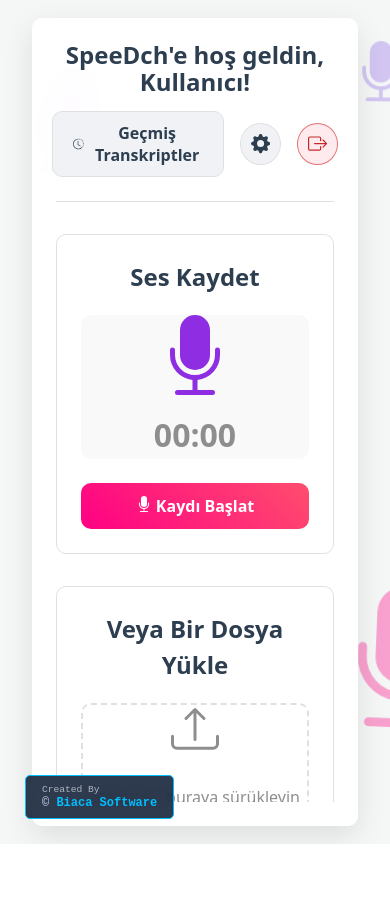
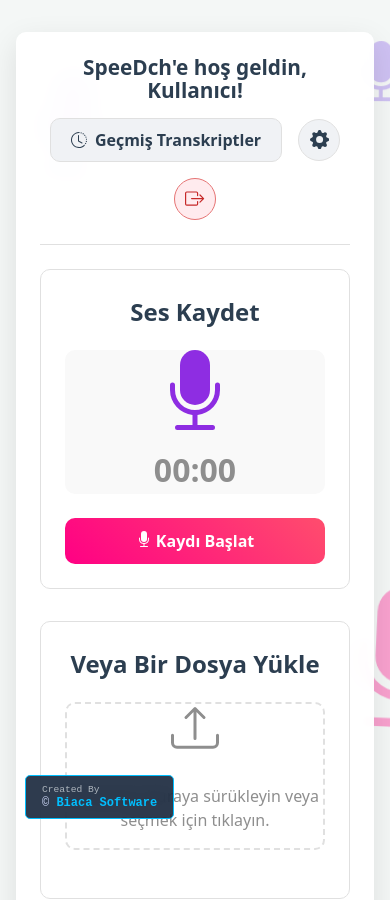
Before and after one commit to Birkanatmaca/SpeeDh, a React (Vite) app in the folder mainfrontend/: page /dashboard in a window 390 px wide. Shown: the top 900 px of the page. Before the commit the page ends 844 px from the top, so only its background shows below. Built offline with nearby package versions, Linux system fonts and the light colour scheme.

Commit message:
updated.

```diff
--- a/mainfrontend/src/App.jsx
+++ b/mainfrontend/src/App.jsx
@@ -13,7 +13,6 @@ function App() {
         <Route path="/login" element={<LoginPage />} />
         <Route path="/verify-email" element={<VerifyEmailPage />} />
         <Route path="/dashboard" element={<DashboardPage />} />
-        {/* /history rotası artık gerekli değil, kaldırıldı */}
       </Routes>
     </BrowserRouter>
   );
--- a/mainfrontend/src/api/authService.js
+++ b/mainfrontend/src/api/authService.js
@@ -70,3 +70,21 @@ export const deleteTranscript = (transcriptId) => {
         }
     });
 };
+
+export const getUserProfile = () => {
+    const token = localStorage.getItem('authToken');
+    return axios.get(`${API_URL}/users/me`, {
+        headers: { 'Authorization': `Bearer ${token}` }
+    });
+};
+
+// YENİ FONKSİYON: Şifre değiştirme isteği gönderir.
+export const changePassword = (currentPassword, newPassword) => {
+    const token = localStorage.getItem('authToken');
+    return axios.put(`${API_URL}/users/me/password`, {
+        current_password: currentPassword,
+        new_password: newPassword
+    }, {
+        headers: { 'Authorization': `Bearer ${token}` }
+    });
+};
--- a/mainfrontend/src/components/common/Input.jsx
+++ b/mainfrontend/src/components/common/Input.jsx
@@ -1,6 +1,6 @@
 import './Input.scss';
 
-const Input = ({ type, placeholder, value, onChange, name }) => {
+const Input = ({ type, placeholder, value, onChange, name, readOnly }) => {
     return (
         <input
             className="custom-input"
@@ -10,6 +10,7 @@ const Input = ({ type, placeholder, value, onChange, name }) => {
             onChange={onChange}
             name={name}
             required
+            readOnly={readOnly} // Bu satırı ekleyin
         />
     );
 };
--- a/mainfrontend/src/pages/AuthPage.scss
+++ b/mainfrontend/src/pages/AuthPage.scss
@@ -248,11 +248,16 @@
     }
 
     .auth-panel {
-        min-height: 200px;
+        // Renkli alanın minimum yüksekliğini 150px'e düşürdük
+        min-height: 150px;
         text-align: center;
+        // İçerik daha iyi sığsın diye dikey padding'i azalttık
+        padding-top: 20px;
+        padding-bottom: 20px;
 
         h1 {
-            font-size: 2.5rem;
+            // Başlık font boyutunu da küçülttük
+            font-size: 2.2rem;
         }
 
         p {
--- a/mainfrontend/src/pages/DashboardPage.jsx
+++ b/mainfrontend/src/pages/DashboardPage.jsx
@@ -1,8 +1,8 @@
 import React, { useState, useRef } from 'react';
-import { BsFillMicFill, BsUpload, BsClockHistory, BsGearFill, BsArrowLeft, BsRecordCircle, BsStopCircle, BsTrashFill, BsBoxArrowRight, BsEyeFill } from "react-icons/bs";
+import { BsFillMicFill, BsUpload, BsClockHistory, BsGearFill, BsArrowLeft, BsRecordCircle, BsStopCircle, BsTrashFill, BsBoxArrowRight, BsEyeFill, BsPerson, BsEnvelope, BsKey } from "react-icons/bs";
 import Input from '../components/common/Input';
 import Button from '../components/common/Button';
-import { transcribeAudio, getHistory, getAudioFile, deleteTranscript } from '../api/authService';
+import { transcribeAudio, getHistory, getAudioFile, deleteTranscript, getUserProfile, changePassword } from '../api/authService';
 import { useNavigate } from 'react-router-dom';
 import './DashboardPage.scss';
 import BiacaButton from '../components/common/BiacaButton';
@@ -26,6 +26,11 @@ const DashboardPage = () => {
 
     const [isConfirmModalOpen, setIsConfirmModalOpen] = useState(false);
     const [transcriptToDelete, setTranscriptToDelete] = useState(null);
+
+    const [profile, setProfile] = useState(null);
+    const [passwordData, setPasswordData] = useState({ currentPassword: '', newPassword: '', confirmPassword: '' });
+    const [passwordError, setPasswordError] = useState('');
+    const [passwordSuccess, setPasswordSuccess] = useState('');
 
     const userName = "Kullanıcı";
     const navigate = useNavigate();
@@ -205,9 +210,46 @@ const DashboardPage = () => {
             setError("Ses dosyası indirilirken bir hata oluştu.");
         }
     };
+    const handleSettingsClick = async () => {
+        setActiveView('settings');
+        setError(''); // Genel hata mesajını temizle
+        try {
+            const response = await getUserProfile();
+            setProfile(response.data);
+        } catch (err) {
+            setError("Kullanıcı bilgileri yüklenemedi.");
+            setProfile(null);
+        }
+    };
+
+    // Şifre formu inputları değiştikçe state'i günceller
+    const handlePasswordFormChange = (e) => {
+        setPasswordData({ ...passwordData, [e.target.name]: e.target.value });
+    };
+
+    // Şifre değiştirme formu gönderildiğinde çalışır
+    const handlePasswordSubmit = async (e) => {
+        e.preventDefault();
+        setPasswordError('');
+        setPasswordSuccess('');
+
+        if (passwordData.newPassword !== passwordData.confirmPassword) {
+            setPasswordError("Yeni şifreler eşleşmiyor.");
+            return;
+        }
+
+        try {
+            const response = await changePassword(passwordData.currentPassword, passwordData.newPassword);
+            setPasswordSuccess(response.data.message);
+            setPasswordData({ currentPassword: '', newPassword: '', confirmPassword: '' }); // Formu temizle
+        } catch (err) {
+            setPasswordError(err.response?.data?.error || "Şifre değiştirilirken bir hata oluştu.");
+        }
+    };
 
     const renderContent = () => {
         switch (activeView) {
+            // ---------- AYARLAR SAYFASI YENİ YAPISI BAŞLANGIÇ ----------
             case 'settings':
                 return (
                     <div className="settings-view">
@@ -217,30 +259,48 @@ const DashboardPage = () => {
                                 <BsArrowLeft /> Ana Sayfaya Dön
                             </button>
                         </div>
-                        <div className="settings-content">
+
                         <div className="settings-form-container">
                             <h4>Kullanıcı Bilgileri</h4>
                             <form>
-                                    <Input name="firstName" type="text" placeholder="Ad" defaultValue="Kullanıcı" />
-                                    <Input name="lastName" type="text" placeholder="Soyad" defaultValue="Adı" />
-                                    <Input name="email" type="email" placeholder="E-posta" defaultValue="kullanici@mail.com" disabled />
-                                    <Button type="submit">Bilgileri Güncelle</Button>
+                                <div className="input-with-icon">
+                                    <BsPerson />
+                                    <Input name="fullName" type="text" placeholder="Ad Soyad" value={profile ? `${profile.first_name} ${profile.last_name}` : 'Yükleniyor...'} readOnly />
+                                </div>
+                                <div className="input-with-icon">
+                                    <BsEnvelope />
+                                    <Input name="email" type="email" placeholder="E-posta" value={profile ? profile.email : 'Yükleniyor...'} readOnly />
+                                </div>
                             </form>
                         </div>
+
                         <div className="settings-form-container">
                             <h4>Şifre Değiştir</h4>
-                                <form>
-                                    <Input name="currentPassword" type="password" placeholder="Mevcut Şifre" />
-                                    <Input name="newPassword" type="password" placeholder="Yeni Şifre" />
-                                    <Input name="confirmPassword" type="password" placeholder="Yeni Şifre (Tekrar)" />
+                            <form onSubmit={handlePasswordSubmit}>
+                                <div className="input-with-icon">
+                                    <BsKey />
+                                    <Input name="currentPassword" type="password" placeholder="Mevcut Şifre" value={passwordData.currentPassword} onChange={handlePasswordFormChange} required />
+                                </div>
+                                <div className="input-with-icon">
+                                    <BsKey />
+                                    <Input name="newPassword" type="password" placeholder="Yeni Şifre" value={passwordData.newPassword} onChange={handlePasswordFormChange} required />
+                                </div>
+                                <div className="input-with-icon">
+                                    <BsKey />
+                                    <Input name="confirmPassword" type="password" placeholder="Yeni Şifre (Tekrar)" value={passwordData.confirmPassword} onChange={handlePasswordFormChange} required />
+                                </div>
                                 <Button type="submit">Şifreyi Değiştir</Button>
+                                {passwordSuccess && <p className="success-message">{passwordSuccess}</p>}
+                                {passwordError && <p className="error-message">{passwordError}</p>}
                             </form>
                         </div>
                     </div>
-                    </div>
                 );
+            // ---------- AYARLAR SAYFASI YENİ YAPISI BİTİŞ ----------
+
             case 'history':
                 return (
+                    //... (Bu kısım aynı kalacak)
                     <div className="history-view">
                         <div className="view-header">
                             <h3>Geçmiş Transkriptler</h3>
@@ -265,7 +325,6 @@ const DashboardPage = () => {
                                                 <td>{formatDate(item.created_at)}</td>
                                                 <td>
                                                     <button className="action-button view" onClick={() => handleViewClick(item)}><BsEyeFill /> Görüntüle</button>
-                                                    {/* OnClick olayını güncelle */}
                                                     <button className="action-button delete" onClick={() => handleDeleteClick(item)}><BsTrashFill /> Sil</button>
                                                 </td>
                                             </tr>
@@ -282,6 +341,7 @@ const DashboardPage = () => {
                 );
             default: // 'main'
                 return (
+                    //... (Bu kısım aynı kalacak)
                     <div className="transcribe-container">
                         <div className="input-options">
                             <div className="recorder-section">
@@ -346,7 +406,7 @@ const DashboardPage = () => {
                         <button className="history-button" onClick={handleHistoryClick}>
                             <BsClockHistory /> Geçmiş Transkriptler
                         </button>
-                        <button className="settings-button" onClick={() => setActiveView('settings')} title="Ayarlar">
+                        <button className="settings-button" onClick={handleSettingsClick} title="Ayarlar">
                             <BsGearFill />
                         </button>
                         <button className="logout-button" onClick={handleLogout} title="Çıkış Yap">
--- a/mainfrontend/src/pages/DashboardPage.scss
+++ b/mainfrontend/src/pages/DashboardPage.scss
@@ -5,17 +5,17 @@
     position: relative;
     display: flex;
     justify-content: center;
-    align-items: center;
-    width: 100vw;
-    height: 100vh;
+    align-items: center; // Kutuyu dikeyde ortalamak için
+    width: 100%;
+    min-height: 100vh;
     background-color: #f4f7f6;
-    overflow: hidden;
-    padding: 2rem;
+    overflow: auto; // Sayfanın kendisi kaydırılabilir olsun
+    padding: 2rem; // Masaüstü için kenar boşlukları
     box-sizing: border-box;
 }
 
 .background-icons {
-    position: absolute;
+    position: fixed; // Animasyonların sayfa kaydırılsa bile sabit kalması için
     top: 0;
     left: 0;
     width: 100%;
@@ -149,15 +149,16 @@
     z-index: 1;
     width: 100%;
     max-width: 1000px;
-    height: 85vh;
-    padding: 2.5rem;
+    height: auto; // Yükseklik içeriğe göre belirlenecek
+    max-height: calc(100vh - 4rem); // Ekran yüksekliğinden taşmasını engelle
+    display: flex;
+    flex-direction: column;
     background-color: rgba(255, 255, 255, 0.95);
     backdrop-filter: blur(10px);
     border-radius: $border-radius;
     box-shadow: $box-shadow;
-    overflow: hidden;
-    display: flex;
-    flex-direction: column;
+    overflow: hidden; // İçerik kaydırmasını kendi içinde yönetmesi için
+    padding: 2.5rem;
 }
 
 .dashboard-header {
@@ -166,7 +167,7 @@
     align-items: center;
     border-bottom: 1px solid $border-color;
     padding-bottom: 1.5rem;
-    margin-bottom: 2rem;
+    margin-bottom: 1.5rem;
     flex-shrink: 0;
 
     h1 {
@@ -246,8 +247,8 @@
 
 .dashboard-main-content {
     flex-grow: 1;
-    display: flex;
-    overflow-y: auto;
+    overflow-y: auto; // Sadece ana içerik alanı kaydırılabilir olacak
+    padding-right: 1rem;
 }
 
 .transcribe-container {
@@ -274,12 +275,82 @@
     }
 }
 
-.settings-view,
+
 .history-view {
     width: 100%;
     animation: fadeIn 0.5s ease-in-out;
 }
 
+// ---------- AYARLAR SAYFASI YENİ STİLLERİ BAŞLANGIÇ ----------
+.settings-view {
+    width: 100%;
+    animation: fadeIn 0.5s ease-in-out;
+    display: flex;
+    flex-direction: column;
+    align-items: center; // İçeriği ortalamak için
+    gap: 2rem;
+}
+
+.settings-form-container {
+    background-color: #ffffff;
+    padding: 2rem 2.5rem;
+    border-radius: $border-radius;
+    border: 1px solid $border-color;
+    width: 100%;
+    max-width: 600px; // Kart genişliğini sabitle
+    box-shadow: 0 4px 12px rgba(0, 0, 0, 0.05);
+
+    h4 {
+        margin-top: 0;
+        margin-bottom: 2rem;
+        color: $text-color;
+        font-size: 1.3rem;
+        padding-bottom: 0.75rem;
+        border-bottom: 2px solid $primary-color;
+        text-align: left;
+    }
+
+    .success-message,
+    .error-message {
+        text-align: center;
+        padding: 10px;
+        border-radius: 5px;
+        margin-top: 1rem;
+        font-weight: 500;
+    }
+
+    .success-message {
+        background-color: #e8f5e9;
+        color: #388e3c;
+    }
+
+    .error-message {
+        background-color: #ffebee;
+        color: #c62828;
+    }
+}
+
+// İkonlu input stilleri
+.input-with-icon {
+    position: relative;
+    display: flex;
+    align-items: center;
+    margin-bottom: 15px; // Input'un kendi margin'i yerine bunu kullanalım
+
+    svg {
+        position: absolute;
+        left: 15px;
+        color: $text-light;
+        font-size: 1.1rem;
+    }
+
+    .custom-input {
+        padding-left: 45px; // İkon için boşluk bırak
+        margin-bottom: 0; // Kendi margin'ini sıfırla
+    }
+}
+
+// ---------- AYARLAR SAYFASI YENİ STİLLERİ BİTİŞ ----------
 .view-header {
     display: flex;
     justify-content: space-between;
@@ -542,10 +613,11 @@
 }
 
 .dashboard-footer {
+    flex-shrink: 0;
     margin-top: 1.5rem;
     padding-top: 1.5rem;
     border-top: 1px solid $border-color;
-    flex-shrink: 0;
+
 
     .loading-message {
         text-align: center;
@@ -586,25 +658,28 @@
 }
 
 @media (max-width: 900px) {
-
-    .input-options,
-    .settings-content {
-        grid-template-columns: 1fr;
+    .dashboard-page {
+        padding: 1rem; // Tablet için boşluk
     }
 
     .dashboard-box {
-        height: 90vh;
         padding: 1.5rem;
+        max-height: calc(100vh - 2rem); // Yeni boşluğa göre ayarla
     }
 
     .dashboard-header {
         flex-direction: column;
         gap: 1rem;
+        text-align: center;
 
         h1 {
             font-size: 1.5rem;
-            text-align: center;
         }
+    }
+
+    .input-options,
+    .settings-content {
+        grid-template-columns: 1fr;
     }
 
     .view-header {
@@ -612,3 +687,34 @@
         gap: 1rem;
     }
 }
+
+@media (max-width: 600px) {
+    .dashboard-page {
+        padding: 1rem; // Mobil için de kenar boşluğu bırakıyoruz
+        align-items: flex-start; // Kutuyu yukarıdan başlat
+    }
+
+    .dashboard-box {
+        margin-top: 1rem; // Üstten boşluk
+        margin-bottom: 1rem; // Alttan boşluk
+        height: auto; // Yüksekliği tamamen içeriğe bırak
+        max-height: none; // Yükseklik kısıtlamasını kaldır
+        overflow: visible; // İçerik taşarsa sayfa kaydırılsın
+    }
+
+    .dashboard-main-content {
+        overflow-y: visible; // İçeriğin kendi kaydırma çubuğu olmasın
+        padding-right: 0;
+    }
+
+    .dashboard-header {
+        h1 {
+            font-size: 1.3rem;
+        }
+
+        .header-buttons {
+            flex-wrap: wrap;
+            justify-content: center;
+        }
+    }
+}
```
Lines whose indentation alone changed are shown as unchanged.
